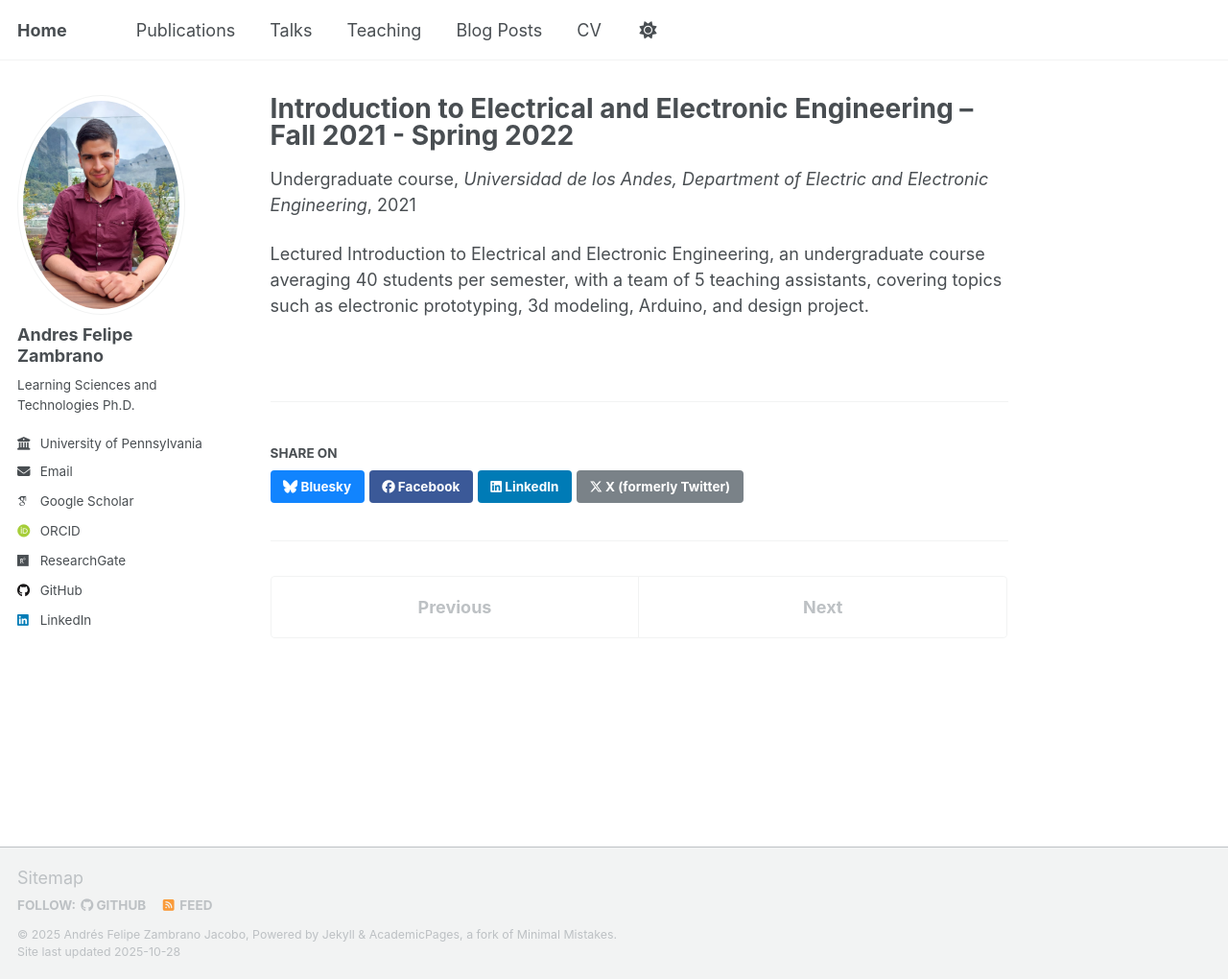
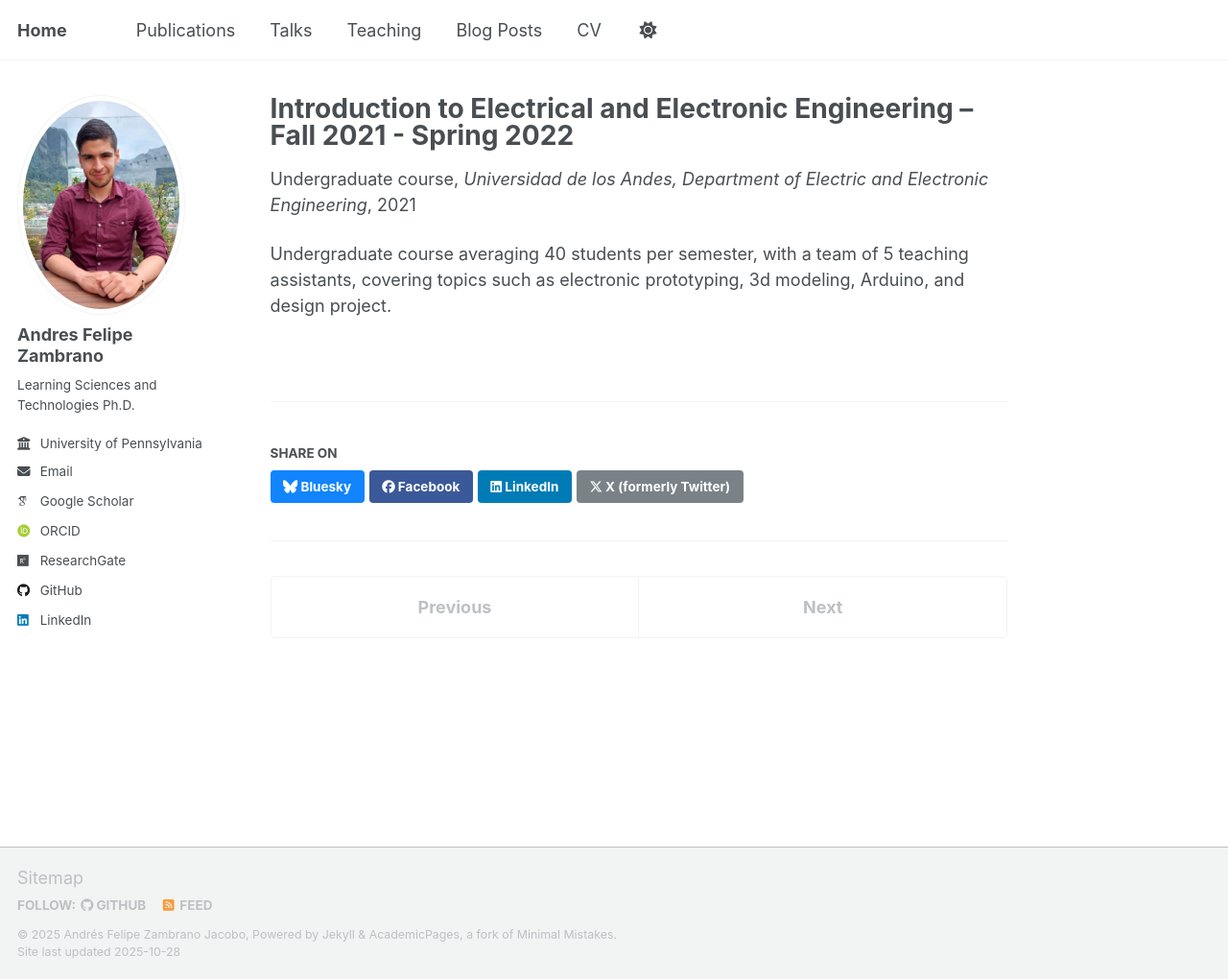
Before and after one commit to afzambrano/afzambrano.github.io, a Jekyll site: the page built from _teaching/2021-intro.md, in a window 1280 px wide and 1020 px high. Shown: the whole window at 96% size. Built offline with Jekyll 4.4.1, drawn with Linux system fonts in a browser that asks for light colours; some web fonts are replaced; a script that is not in the unit is left out.

Commit message:
Update 2021-intro.md

```diff
--- a/_teaching/2021-intro.md
+++ b/_teaching/2021-intro.md
@@ -7,4 +7,4 @@ venue: "Universidad de los Andes, Department of Electric and Electronic Engineer
 date: 2021-01-01
 location: "Bogotá, Colombia"
 ---
-Lectured Introduction to Electrical and Electronic Engineering, an undergraduate course averaging 40 students per semester, with a team of 5 teaching assistants, covering topics such as electronic prototyping, 3d modeling, Arduino, and design project.
+Undergraduate course averaging 40 students per semester, with a team of 5 teaching assistants, covering topics such as electronic prototyping, 3d modeling, Arduino, and design project.
```
